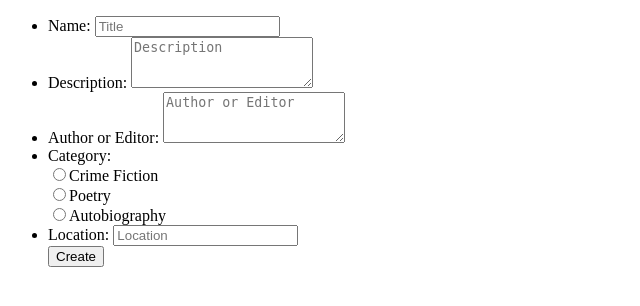
After one commit to Leelu55/catalog, a Flask app: page /library/add_book in a window 1280 px wide. The commit adds this page. Shown: the top 306 px of the page, without its empty margins (0-640 px from the left). Run offline with Flask 2, Linux system fonts and the light colour scheme; a user stored in the database is signed in.

Commit message:
implemented basic functionality to add new books for authorized users

```diff
--- /dev/null
+++ b/templates/add_book.html
@@ -0,0 +1,56 @@
+<!DOCTYPE html>
+<html>
+  <head>
+
+  </head>
+  <body>
+     <div class="form-group">
+            <form action="#" method = "post">
+              <ul>
+              <li>
+                <label for="name">Name:</label>
+                <input type ="text" maxlength="50" class="form-control" name="title"placeholder="Title">
+              </li>
+
+              <li>
+              <label for="description">Description:</label>
+              <textarea class="form-control" maxlength="250" rows="3" name="description" placeholder="Description"></textarea>
+              </li>
+              <li>
+              <label for="author">Author or Editor:</label>
+              <textarea class="form-control" maxlength="250" rows="3" name="author" placeholder="Author or Editor"></textarea>
+
+              </li>
+
+              <li>
+              <label for="category">Category:</label>
+              <div class="radio">
+                <label>
+                  <input type="radio" name="category" id="1" value="Crime Fiction">Crime Fiction
+                </label>
+              </div>
+              <div>
+                <label>
+                  <input type="radio" name="category" id="2" value="Poetry">Poetry
+                </label>
+
+              </div>
+              <div class="radio">
+                <label>
+                  <input type="radio" name="category" id="3" value="Autobiography">Autobiography
+                </label>
+              </div>
+            </li>
+
+             <li>
+                <label for="location">Location:</label>
+                <input type ="text" maxlength="50" class="form-control" name="location" placeholder="Location">
+              </li>
+
+              <button type="submit" class="btn btn-default" id="submit" type="submit">
+              <span class="glyphicon glyphicon-glass" aria-hidden="true"></span>Create</button>
+            </ul>
+            </form>
+    </div>
+  </body>
+</html>
--- a/templates/private_library.html
+++ b/templates/private_library.html
@@ -26,6 +26,10 @@
             {% endfor %}
             </ul>
 
+             <div>
+                <a href="{{url_for('addBook')}}">Add new Book</a>
+            </div>
+
             <h2>Recently Added</h2>
 
             <ul>
--- a/views.py
+++ b/views.py
@@ -174,6 +174,32 @@ def showBook(category_id, book_id):
     category =  session.query(Category).filter_by(id = category_id).one()
     return render_template('book.html', book = book, category = category)
 
+@app.route('/library/add_book', methods=['GET', 'POST'])
+def addBook():
+    if 'username' not in login_session:
+      return redirect(url_for('authorize'))
+    if request.method == 'POST':
+        category = session.query(Category).filter_by(name = request.form['category']).one()
+        categoryID = category.id
+
+
+        newBook = Book(
+          title=request.form['title'],
+          author=request.form['author'],
+          location = request.form['location'],
+          category_id = categoryID,
+          user_id=login_session['user_id']
+          )
+
+        session.add(newBook)
+        flash('New Book %s Successfully Created' % newBook.title)
+        session.commit()
+        return redirect(url_for('showLibrary'))
+    else:
+      return render_template('add_book.html')
+
+
+
 @app.route('/library.json')
 def libraryJSON():
     categories = session.query(Category).all()
```
Also changed, not shown: library.db, templates/delete_book.html (added), templates/deletebook.html (deleted), templates/edit_book.html (added), templates/editbook.html (deleted), templates/newbook.html (deleted).
